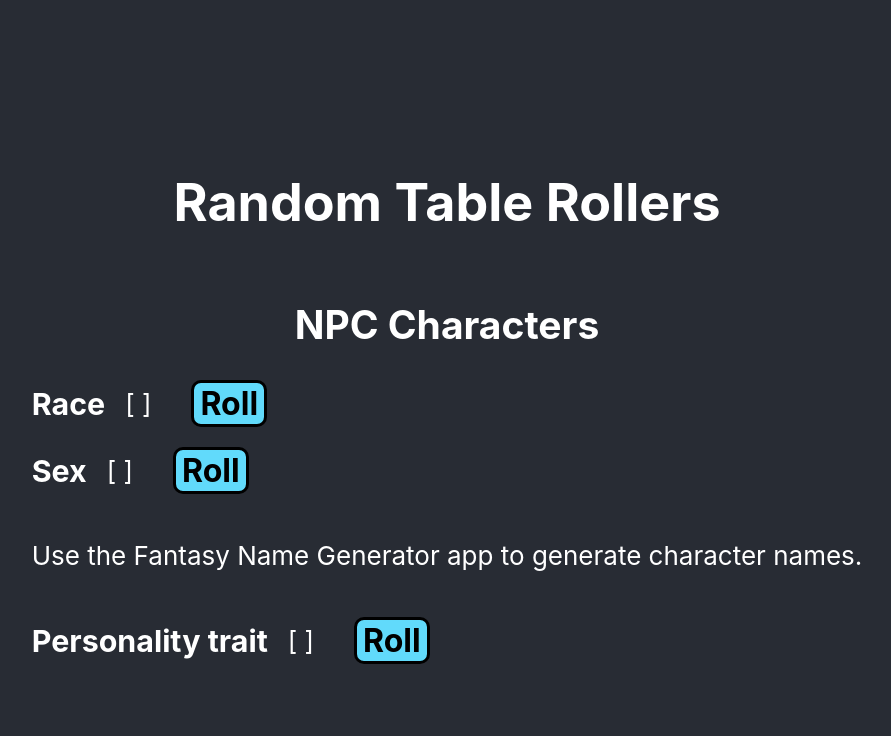
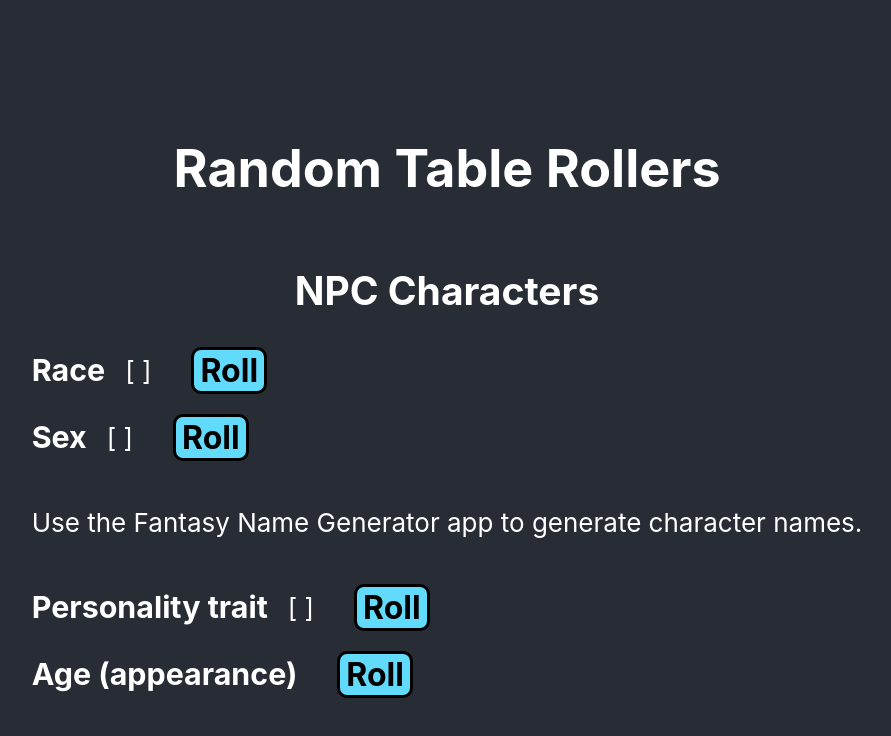
Before and after one commit to Dan503/random-tables-roller, a React (Create React App) app: page / in a window 1280 px wide. Shown: the top 736 px of the page, without its empty margins (193-1084 px from the left). Built offline with nearby package versions, Linux system fonts and the light colour scheme.

Commit message:
Adding age roll result

```diff
--- a/src/App.tsx
+++ b/src/App.tsx
@@ -18,6 +18,7 @@ function App() {
 						tableData={personality}
 						dSize={'d100'}
 					/>
+					<RollResult label="Age (appearance)" dSize={'d100'} />
 				</FlexGap>
 			</div>
 		</div>
--- a/src/components/RollResult/RollResult.tsx
+++ b/src/components/RollResult/RollResult.tsx
@@ -26,7 +26,7 @@ export const RollResult: component = ({ label, tableData, dSize = 'd20' }) => {
 	const handleClick = () => {
 		if (tableData) {
 			setResult(getResult(tableData, dSize))
-		} else if (result) {
+		} else {
 			const rolledNumber = roll(dSize)
 			setResult({
 				roll: rolledNumber,
```
